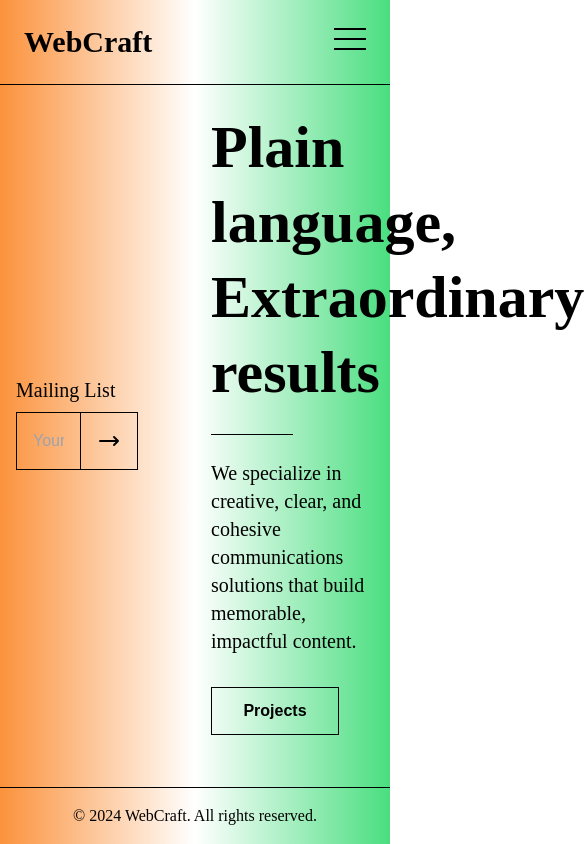
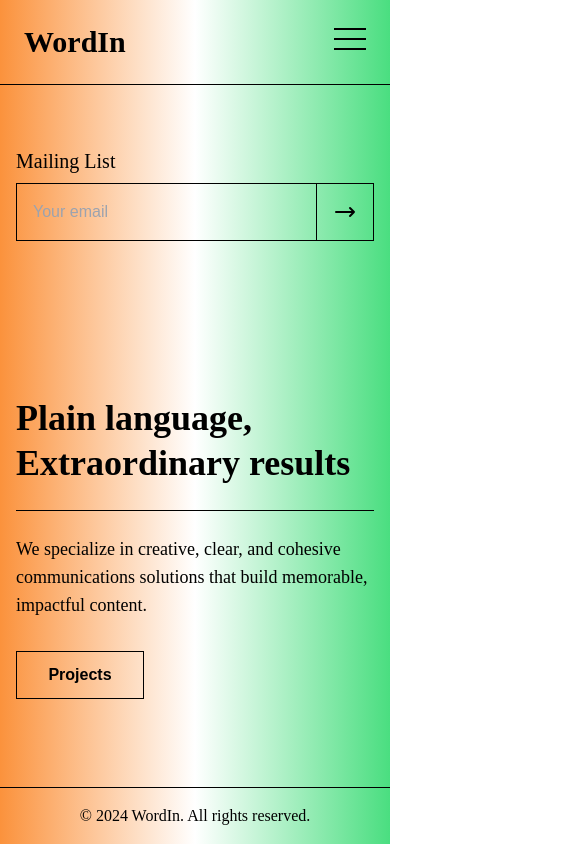
Before and after one commit to Minakoss/wordin, a Next.js app: page / in a window 390 px wide. Shown: the whole page, 584 px wide, since content can reach past the window. Built offline with nearby package versions, Linux system fonts and the light colour scheme.

Commit message:
update page and renamed

```diff
--- a/src/app/page.js
+++ b/src/app/page.js
@@ -14,7 +14,7 @@ export default function Home() {
       {/* Navbar with Hamburger */}
       <nav className="p-6 flex justify-between items-center bg-transparent z-10">
         <div className="text-3xl font-bold text-black font-playfair">
-          WebCraft
+          WordIn
         </div>
         <div className="relative">
           <button
@@ -38,13 +38,13 @@ export default function Home() {
       {/* Wrapper for the content */}
       <main className="max-w-screen-xl mx-auto px-4 z-10 flex-grow">
         {/* Section with grid layout */}
-        <section className="grid grid-cols-2 gap-8 min-h-[80vh]">
+        <section className="grid grid-cols-1 md:grid-cols-2 gap-8 min-h-[80vh]">
           {/* Left Side - Mailing List */}
           <div className="flex flex-col justify-center">
             <p className="text-xl font-light text-black font-playfair mb-2">
               Mailing List
             </p>
-            <div className="flex border border-black bg-transparent w-3/4">
+            <div className="flex border border-black bg-transparent w-full md:w-3/4">
               <input
                 type="email"
                 placeholder="Your email"
@@ -71,20 +71,20 @@ export default function Home() {
 
           {/* Right Side - Text Content */}
           <div className="flex flex-col justify-center">
-            <h1 className="text-6xl font-playfair font-bold text-black leading-tight">
+            <h1 className="text-4xl md:text-6xl font-playfair font-bold text-black leading-tight">
               Plain language,
               <br />
               Extraordinary results
             </h1>
-            <hr className="border-t border-black my-6 w-1/2" />
-            <p className="text-xl font-light text-black font-playfair">
+            <hr className="border-t border-black my-6 w-full md:w-1/2" />
+            <p className="text-lg md:text-xl font-light text-black font-playfair">
               We specialize in creative, clear, and cohesive communications
               solutions that build memorable, impactful content.
             </p>
             {/* Projects Button */}
             <div className="mt-8">
               <a
-                href="#projects"
+                href="/projects"
                 className="flex items-center justify-center w-32 h-12 border border-black bg-transparent transition hover:bg-black group"
               >
                 <span className="text-black font-bold group-hover:text-white transition">
@@ -102,7 +102,7 @@ export default function Home() {
       {/* Footer Section */}
       <footer className="p-4 text-center bg-transparent">
         <p className="text-black font-playfair">
-          © 2024 WebCraft. All rights reserved.
+          © 2024 WordIn. All rights reserved.
         </p>
       </footer>
 
@@ -135,7 +135,7 @@ export default function Home() {
           </li>
           <li>
             <a
-              href="#projects"
+              href="/projects"
               className="hover:underline"
               onClick={toggleMenu}
             >
```
Also changed, not shown: src/logo/FullLogo_Transparent_NoBuffer3.png (deleted).
